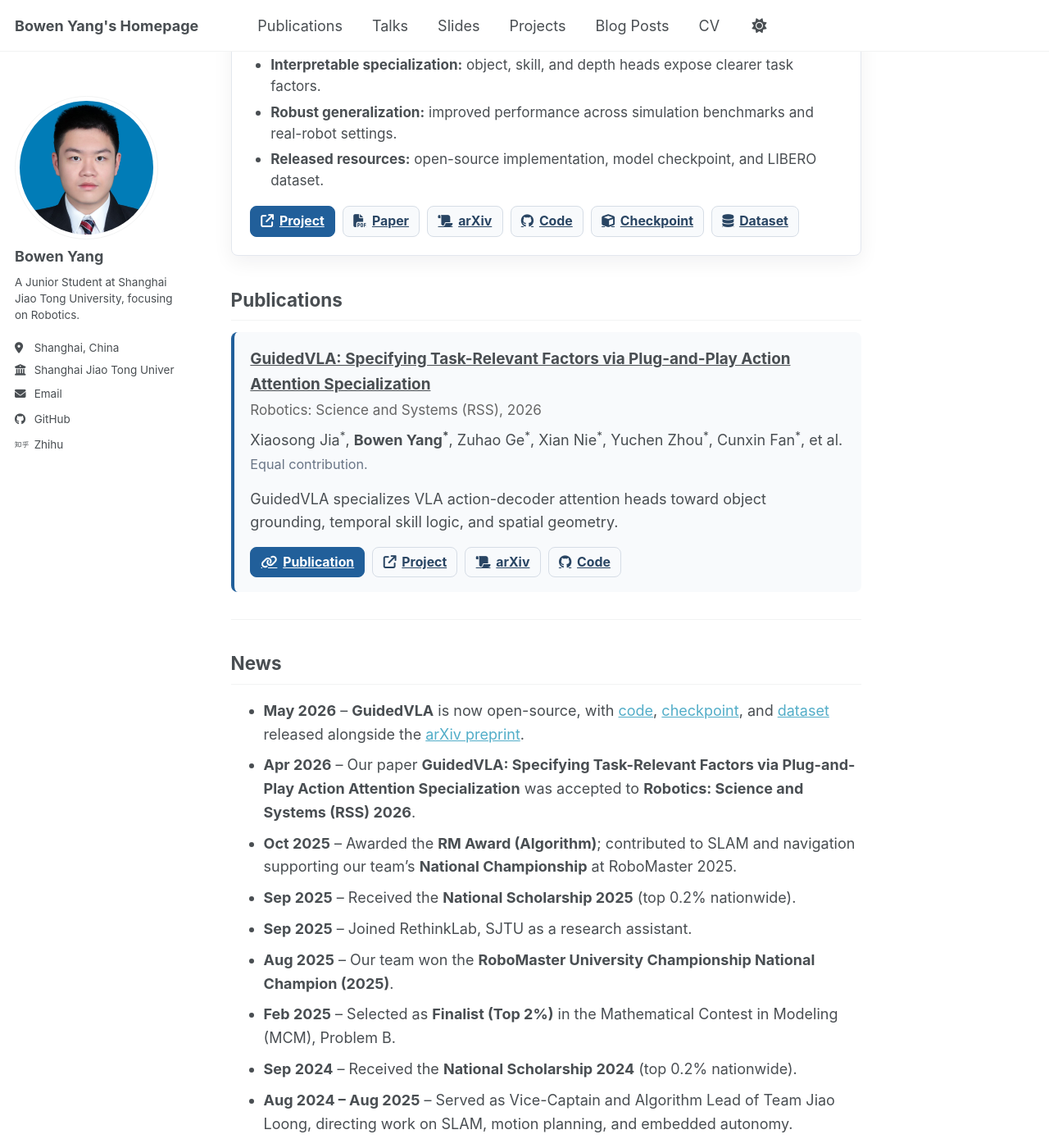
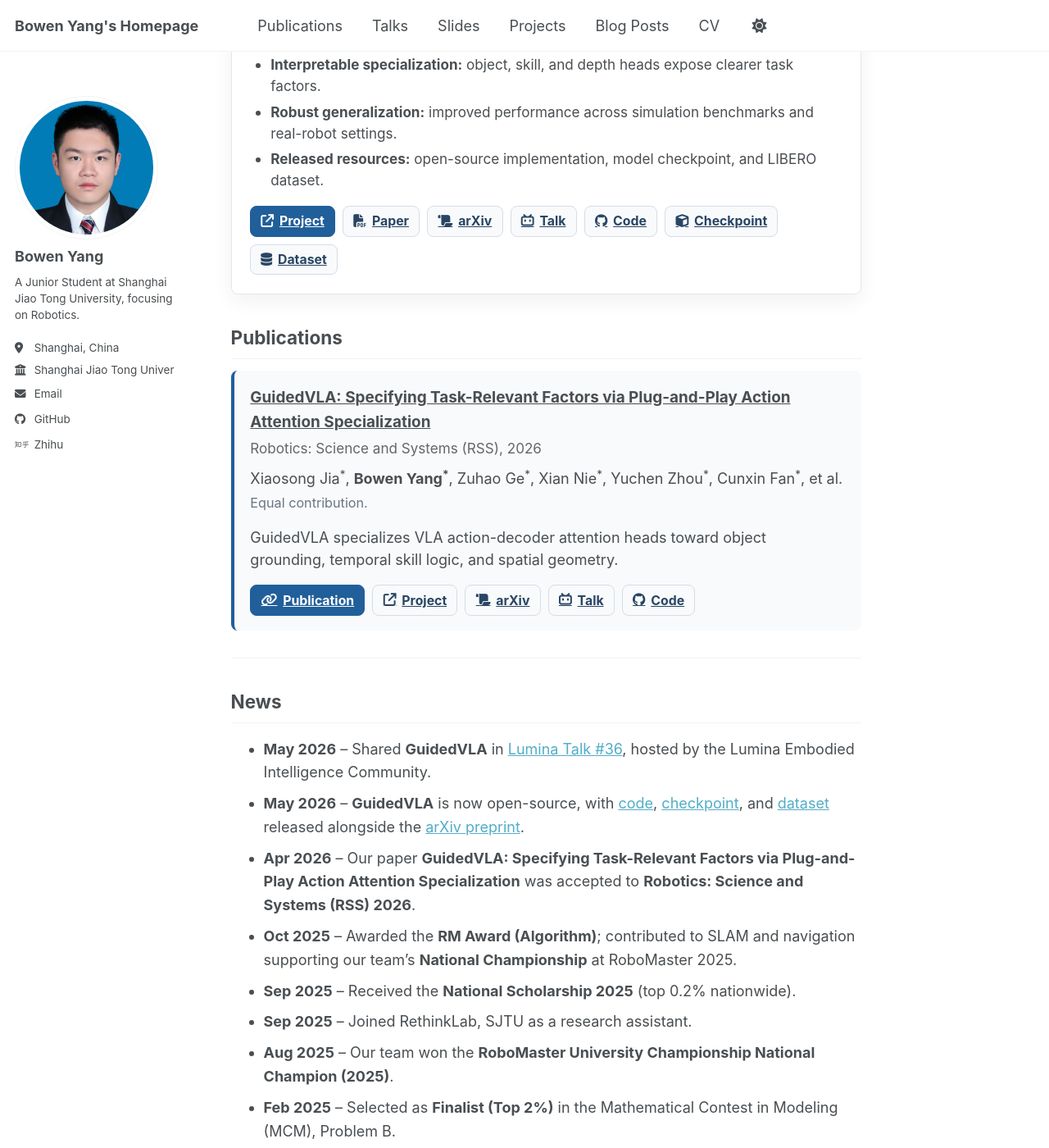
Before and after one commit to ybwowen/ybwowen.github.io, a Jekyll site: the page built from _pages/about.md, in a window 1280 px wide and 1400 px high, scrolled down 2427 px. Shown: the whole window at 82% size. Built offline with Jekyll 4.4.1, drawn with Linux system fonts in a browser that asks for light colours; a script bundle is joined from its source files by our own code; library files that are not in the unit come from our copies.

Commit message:
Add GuidedVLA Lumina Talk to website

```diff
--- a/_includes/archive-single-talk.html
+++ b/_includes/archive-single-talk.html
@@ -36,7 +36,7 @@
       <p class="page__meta"><i class="fa fa-clock" aria-hidden="true"></i> {% include read-time.html %}</p>
     {% endif %}
     {% if post.date %}<p class="page__meta"><i class="fa fa-clock" aria-hidden="true"></i> {{ post.date | date: '%B %d, %Y' }}</p>{% endif %}
-    {% if post.venue %}<p class="archive__item-excerpt" itemprop="description">{{post.type}}, {{ post.venue }},  {{post.location}} {% endif %}
-    {% if post.excerpt %}<p class="archive__item-excerpt" itemprop="description">{{ post.excerpt | markdownify }}</p>{% endif %}
+    {% if post.venue %}<p class="archive__item-excerpt" itemprop="description">{{ post.type }}, {{ post.venue }}, {{ post.location }}</p>{% endif %}
+    {% if post.excerpt %}<div class="archive__item-excerpt" itemprop="description">{{ post.excerpt | markdownify }}</div>{% endif %}
   </article>
 </div>
--- a/_includes/archive-single.html
+++ b/_includes/archive-single.html
@@ -57,13 +57,14 @@
         <p>Recommended citation: {{ post.citation }}</p>
       {% endif %}
 
-      {% if post.projecturl or post.paperurl or post.arxivurl or post.codeurl or post.checkpointurl or post.dataseturl or post.slidesurl or post.bibtexurl %}
+      {% if post.projecturl or post.paperurl or post.arxivurl or post.talkurl or post.codeurl or post.checkpointurl or post.dataseturl or post.slidesurl or post.bibtexurl %}
         <p class="pub-links">
           Resources:
           {% if post.projecturl %}<a href="{{ post.projecturl }}" target="_blank" rel="noopener noreferrer">Project</a>{% endif %}
           {% if post.projecturl and post.paperurl %} | {% endif %}
           {% if post.paperurl %}<a href="{{ post.paperurl }}" target="_blank" rel="noopener noreferrer">Paper</a>{% endif %}
           {% if post.arxivurl %} | <a href="{{ post.arxivurl }}" target="_blank" rel="noopener noreferrer">arXiv</a>{% endif %}
+          {% if post.talkurl %} | <a href="{{ post.talkurl }}" target="_blank" rel="noopener noreferrer">Talk</a>{% endif %}
           {% if post.codeurl %} | <a href="{{ post.codeurl }}" target="_blank" rel="noopener noreferrer">Code</a>{% endif %}
           {% if post.checkpointurl %} | <a href="{{ post.checkpointurl }}" target="_blank" rel="noopener noreferrer">Checkpoint</a>{% endif %}
           {% if post.dataseturl %} | <a href="{{ post.dataseturl }}" target="_blank" rel="noopener noreferrer">Dataset</a>{% endif %}
--- a/_pages/about.md
+++ b/_pages/about.md
@@ -124,6 +124,7 @@ My broader technical interests include **SLAM**, **motion planning**, **sensor f
       <a class="project-link project-link-primary" href="https://guidedvla.github.io/project_page/" target="_blank" rel="noopener noreferrer"><i class="fa fa-external-link" aria-hidden="true"></i> Project</a>
       <a class="project-link" href="https://guidedvla.github.io/project_page/RSS26___GuidedVLA.pdf" target="_blank" rel="noopener noreferrer"><i class="fa fa-file-pdf" aria-hidden="true"></i> Paper</a>
       <a class="project-link" href="https://arxiv.org/abs/2605.12369" target="_blank" rel="noopener noreferrer"><i class="fa fa-scroll" aria-hidden="true"></i> arXiv</a>
+      <a class="project-link" href="https://www.bilibili.com/video/BV16nL26uELc/" target="_blank" rel="noopener noreferrer"><i class="fab fa-bilibili" aria-hidden="true"></i> Talk</a>
       <a class="project-link" href="https://github.com/GuidedVLA/GuidedVLA" target="_blank" rel="noopener noreferrer"><i class="fab fa-github" aria-hidden="true"></i> Code</a>
       <a class="project-link" href="https://huggingface.co/ybwowen/pi0-libero-object-depth-skill" target="_blank" rel="noopener noreferrer"><i class="fa fa-cube" aria-hidden="true"></i> Checkpoint</a>
       <a class="project-link" href="https://huggingface.co/datasets/ybwowen/libero" target="_blank" rel="noopener noreferrer"><i class="fa fa-database" aria-hidden="true"></i> Dataset</a>
@@ -158,6 +159,7 @@ My broader technical interests include **SLAM**, **motion planning**, **sensor f
     <a class="project-link project-link-primary" href="/publication/2026-05-12-guidedvla"><i class="fa fa-link" aria-hidden="true"></i> Publication</a>
     <a class="project-link" href="https://guidedvla.github.io/project_page/" target="_blank" rel="noopener noreferrer"><i class="fa fa-external-link" aria-hidden="true"></i> Project</a>
     <a class="project-link" href="https://arxiv.org/abs/2605.12369" target="_blank" rel="noopener noreferrer"><i class="fa fa-scroll" aria-hidden="true"></i> arXiv</a>
+    <a class="project-link" href="https://www.bilibili.com/video/BV16nL26uELc/" target="_blank" rel="noopener noreferrer"><i class="fab fa-bilibili" aria-hidden="true"></i> Talk</a>
     <a class="project-link" href="https://github.com/GuidedVLA/GuidedVLA" target="_blank" rel="noopener noreferrer"><i class="fab fa-github" aria-hidden="true"></i> Code</a>
   </div>
 </div>
@@ -166,6 +168,7 @@ My broader technical interests include **SLAM**, **motion planning**, **sensor f
 
 ## News
 
+- <strong>May 2026</strong> – Shared <strong>GuidedVLA</strong> in <a href="https://www.bilibili.com/video/BV16nL26uELc/">Lumina Talk #36</a>, hosted by the Lumina Embodied Intelligence Community.
 - <strong>May 2026</strong> – <strong>GuidedVLA</strong> is now open-source, with <a href="https://github.com/GuidedVLA/GuidedVLA">code</a>, <a href="https://huggingface.co/ybwowen/pi0-libero-object-depth-skill">checkpoint</a>, and <a href="https://huggingface.co/datasets/ybwowen/libero">dataset</a> released alongside the <a href="https://arxiv.org/abs/2605.12369">arXiv preprint</a>.
 - <strong>Apr 2026</strong> – Our paper <strong>GuidedVLA: Specifying Task-Relevant Factors via Plug-and-Play Action Attention Specialization</strong> was accepted to <strong>Robotics: Science and Systems (RSS) 2026</strong>.
 - <strong>Oct 2025</strong> – Awarded the <strong>RM Award (Algorithm)</strong>; contributed to SLAM and navigation supporting our team’s <strong>National Championship</strong> at RoboMaster 2025.
--- a/_pages/portfolio.html
+++ b/_pages/portfolio.html
@@ -40,6 +40,7 @@ author_profile: true
           {% if post.projecturl %}<a class="project-link project-link-primary" href="{{ post.projecturl }}" target="_blank" rel="noopener noreferrer"><i class="fa fa-external-link" aria-hidden="true"></i> Project</a>{% endif %}
           {% if post.paperurl %}<a class="project-link" href="{{ post.paperurl }}" target="_blank" rel="noopener noreferrer"><i class="fa fa-file-pdf" aria-hidden="true"></i> Paper</a>{% endif %}
           {% if post.arxivurl %}<a class="project-link" href="{{ post.arxivurl }}" target="_blank" rel="noopener noreferrer"><i class="fa fa-scroll" aria-hidden="true"></i> arXiv</a>{% endif %}
+          {% if post.talkurl %}<a class="project-link" href="{{ post.talkurl }}" target="_blank" rel="noopener noreferrer"><i class="fab fa-bilibili" aria-hidden="true"></i> Talk</a>{% endif %}
           {% if post.codeurl %}<a class="project-link" href="{{ post.codeurl }}" target="_blank" rel="noopener noreferrer"><i class="fab fa-github" aria-hidden="true"></i> Code</a>{% endif %}
           {% if post.checkpointurl %}<a class="project-link" href="{{ post.checkpointurl }}" target="_blank" rel="noopener noreferrer"><i class="fa fa-cube" aria-hidden="true"></i> Checkpoint</a>{% endif %}
           {% if post.dataseturl %}<a class="project-link" href="{{ post.dataseturl }}" target="_blank" rel="noopener noreferrer"><i class="fa fa-database" aria-hidden="true"></i> Dataset</a>{% endif %}
```
Also changed, not shown: _portfolio/guidedvla.md (+2 -0 lines), _publications/2026-05-12-guidedvla.md (+2 -0 lines), _talks/2026-05-20-guidedvla-lumina-talk.md (added, +11 -0 lines).
